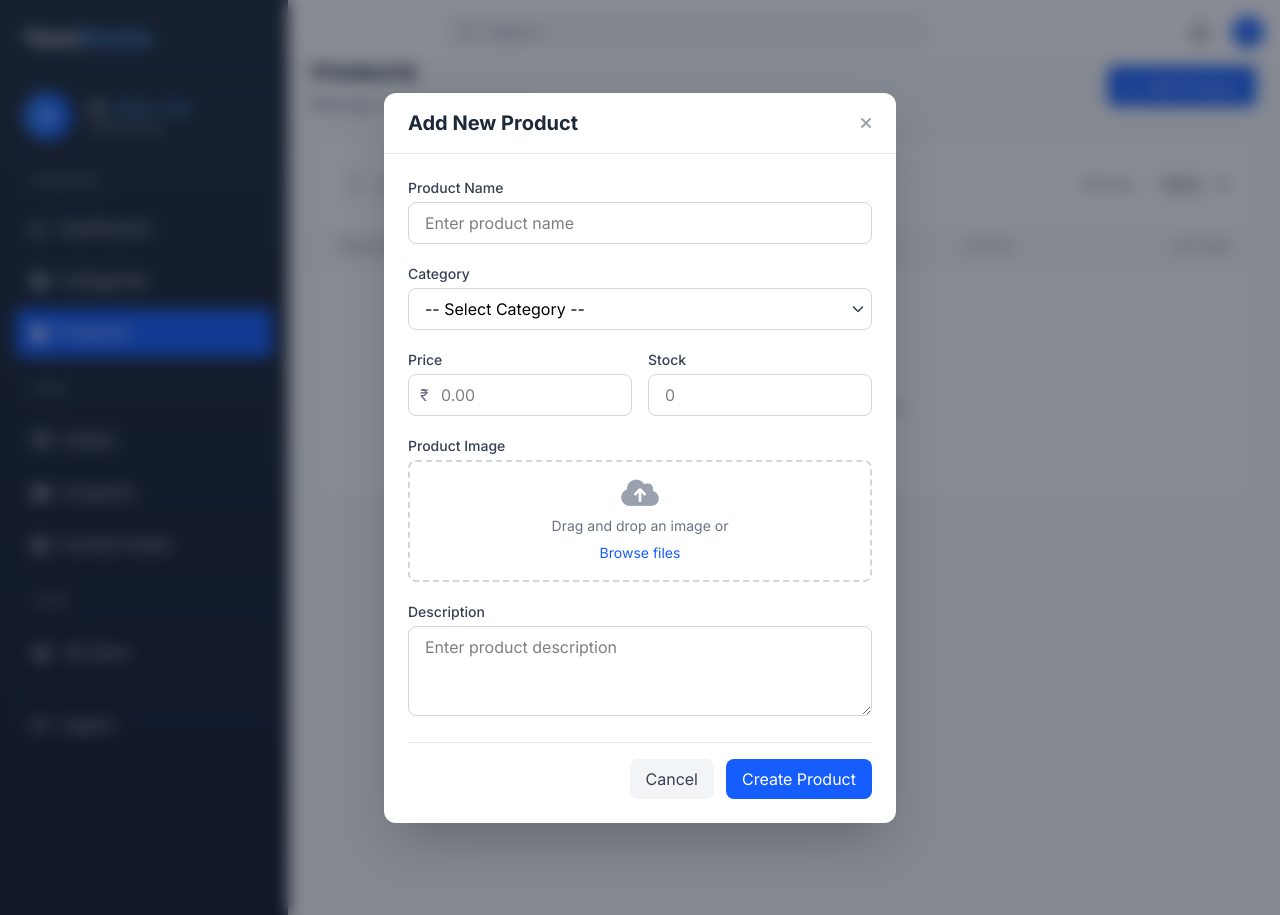
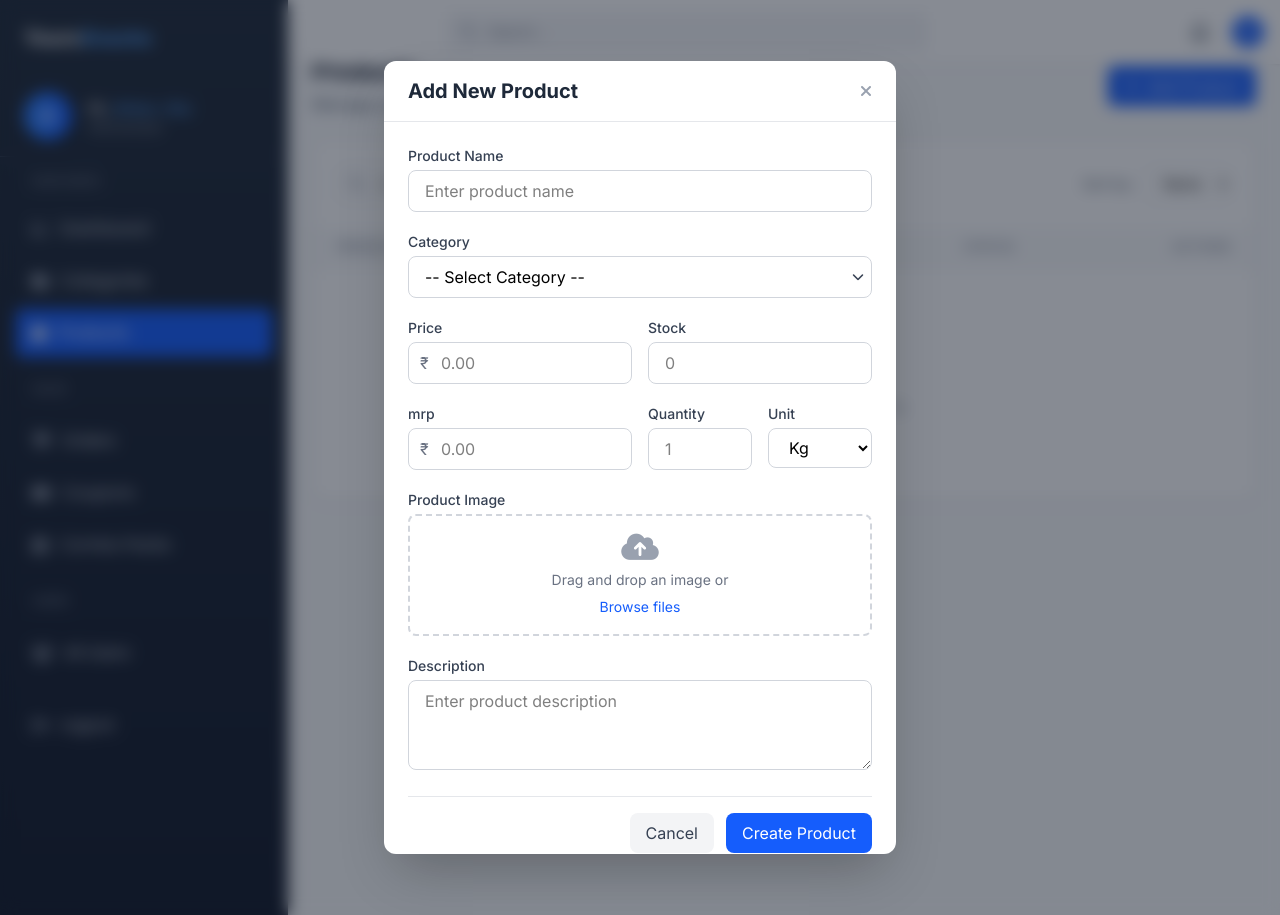
Before and after one commit to ankurjhaaa/makhanaweb-pro, a Laravel app: page /admin/products in a window 1280 px wide, after a click on "Add Product". Run offline with Laravel 12, Linux system fonts and the light colour scheme; the visitor is signed in with stand-in values (Sample User, id 1); data that the repository does not hold is empty; style sheets or scripts are compiled from the project's sources; parts of the project's set-up code (start-up, migrations or seed data) failed here and were passed over; some libraries are stand-ins or nearby versions.

Commit message:
somthing

```diff
--- a/resources/views/admin/products.blade.php
+++ b/resources/views/admin/products.blade.php
@@ -78,7 +78,7 @@
                                 <td class="px-6 py-4 whitespace-nowrap">
                                     <div class="flex items-center">
                                         <img class="h-12 w-12 rounded-lg object-cover border"
-                                            src="{{ $product->image_url }}?tr=w-200,h-200,fo-face,q-90" alt="Product">
+                                            src="{{ $product->imagelink }}?tr=w-200,h-200,fo-face,q-10" alt="Product">
                                         <div class="ml-4">
                                             <div class="text-sm font-semibold text-gray-900">{{ $product->name }}</div>
                                             <div class="text-xs text-gray-500">SKU: #{{ $product->id }}</div>
@@ -114,8 +114,7 @@
 
                                 <td class="px-6 py-4 whitespace-nowrap text-right">
                                     <div class="flex items-center justify-end space-x-3">
-                                        <button
-                                            onclick="openComboModal({{ $product->id }}, '{{ $product->name }}')"
+                                        <button onclick="openComboModal({{ $product->id }}, '{{ $product->name }}')"
                                             class="text-blue-600 hover:text-blue-900" title="Make Combo">
                                             <i class="fas fa-object-group"></i>
                                         </button>
@@ -127,7 +126,8 @@
                                         <form action="{{ route('deleteProduct', $product->id) }}" method="POST" class="inline">
                                             @csrf
                                             @method('DELETE')
-                                            <button type="submit" onclick="return confirm('Are you sure you want to delete this product?')"
+                                            <button type="submit"
+                                                onclick="return confirm('Are you sure you want to delete this product?')"
                                                 class="text-red-600 hover:text-red-900" title="Delete Product">
                                                 <i class="fas fa-trash"></i>
                                             </button>
@@ -142,7 +142,8 @@
 
                             <!-- Edit Modal -->
                             <div id="editProductModal-{{ $product->id }}" class="hidden">
-                                <div class="fixed inset-0 bg-gray-900/50 backdrop-blur-sm flex justify-center items-center z-50 p-4">
+                                <div
+                                    class="fixed inset-0 bg-gray-900/50 backdrop-blur-sm flex justify-center items-center z-50 p-4">
                                     <div class="bg-white rounded-xl shadow-2xl w-full max-w-lg relative">
                                         <div class="px-6 py-4 border-b border-gray-200">
                                             <div class="flex items-center justify-between">
@@ -162,7 +163,8 @@
                                                 @method('PUT')
 
                                                 <div>
-                                                    <label class="block text-sm font-medium text-gray-700 mb-1">Product Name</label>
+                                                    <label class="block text-sm font-medium text-gray-700 mb-1">Product
+                                                        Name</label>
                                                     <input type="text" name="name" value="{{ $product->name }}"
                                                         class="w-full border border-gray-300 rounded-lg px-4 py-2 focus:ring-blue-500 focus:border-blue-500"
                                                         required>
@@ -175,12 +177,14 @@
                                                             class="w-full border border-gray-300 rounded-lg px-4 py-2 bg-white focus:ring-blue-500 focus:border-blue-500 appearance-none"
                                                             required>
                                                             @foreach($categories as $cat)
-                                                                <option value="{{ $cat->id }}" @if($cat->id == $product->category_id) selected @endif>
+                                                                <option value="{{ $cat->id }}" @if($cat->id == $product->category_id)
+                                                                selected @endif>
                                                                     {{ $cat->name }}
                                                                 </option>
                                                             @endforeach
                                                         </select>
-                                                        <div class="pointer-events-none absolute inset-y-0 right-0 flex items-center px-2 text-gray-700">
+                                                        <div
+                                                            class="pointer-events-none absolute inset-y-0 right-0 flex items-center px-2 text-gray-700">
                                                             <i class="fas fa-chevron-down text-xs"></i>
                                                         </div>
                                                     </div>
@@ -188,18 +192,22 @@
 
                                                 <div class="grid grid-cols-2 gap-4">
                                                     <div>
-                                                        <label class="block text-sm font-medium text-gray-700 mb-1">Price</label>
+                                                        <label
+                                                            class="block text-sm font-medium text-gray-700 mb-1">Price</label>
                                                         <div class="relative">
-                                                            <div class="absolute inset-y-0 left-0 pl-3 flex items-center pointer-events-none">
+                                                            <div
+                                                                class="absolute inset-y-0 left-0 pl-3 flex items-center pointer-events-none">
                                                                 <span class="text-gray-500">₹</span>
                                                             </div>
-                                                            <input type="number" step="0.01" name="price" value="{{ $product->price }}"
+                                                            <input type="number" step="0.01" name="price"
+                                                                value="{{ $product->price }}"
                                                                 class="w-full border border-gray-300 pl-8 px-4 py-2 rounded-lg focus:ring-blue-500 focus:border-blue-500"
                                                                 required>
                                                         </div>
                                                     </div>
                                                     <div>
-                                                        <label class="block text-sm font-medium text-gray-700 mb-1">Stock</label>
+                                                        <label
+                                                            class="block text-sm font-medium text-gray-700 mb-1">Stock</label>
                                                         <input type="number" name="stock" value="{{ $product->stock }}"
                                                             class="w-full border border-gray-300 rounded-lg px-4 py-2 focus:ring-blue-500 focus:border-blue-500"
                                                             required>
@@ -207,20 +215,23 @@
                                                 </div>
 
                                                 <div>
-                                                    <label class="block text-sm font-medium text-gray-700 mb-1">Description</label>
+                                                    <label
+                                                        class="block text-sm font-medium text-gray-700 mb-1">Description</label>
                                                     <textarea name="description" rows="3"
                                                         class="w-full border border-gray-300 rounded-lg px-4 py-2 focus:ring-blue-500 focus:border-blue-500">{{ $product->description }}</textarea>
                                                 </div>
 
                                                 <div>
-                                                    <label class="block text-sm font-medium text-gray-700 mb-1">Product Image</label>
+                                                    <label class="block text-sm font-medium text-gray-700 mb-1">Product
+                                                        Image</label>
                                                     <div class="flex items-center space-x-4">
                                                         <div class="h-16 w-16 rounded-lg overflow-hidden bg-gray-100 border">
-                                                            <img src="{{ $product->image_url }}?tr=w-100,h-100" alt="{{ $product->name }}"
-                                                                class="h-full w-full object-cover">
+                                                            <img src="{{ $product->image_url }}?tr=w-100,h-100"
+                                                                alt="{{ $product->name }}" class="h-full w-full object-cover">
                                                         </div>
                                                         <div class="flex-1">
-                                                            <label class="cursor-pointer block w-full px-4 py-2 bg-gray-50 border border-gray-300 rounded-lg text-sm text-gray-700 hover:bg-gray-100 text-center">
+                                                            <label
+                                                                class="cursor-pointer block w-full px-4 py-2 bg-gray-50 border border-gray-300 rounded-lg text-sm text-gray-700 hover:bg-gray-100 text-center">
                                                                 <span>Change image</span>
                                                                 <input type="file" name="image" class="hidden">
                                                             </label>
@@ -266,12 +277,12 @@
             </div>
 
             @if(count($products) > 0)
-            <div class="bg-gray-50 px-6 py-4 border-t border-gray-200">
-                <div class="flex items-center justify-between">
-                    <p class="text-sm text-gray-600">Showing {{ count($products) }} products</p>
-                    <!-- Pagination could be added here if needed -->
+                <div class="bg-gray-50 px-6 py-4 border-t border-gray-200">
+                    <div class="flex items-center justify-between">
+                        <p class="text-sm text-gray-600">Showing {{ count($products) }} products</p>
+                        <!-- Pagination could be added here if needed -->
+                    </div>
                 </div>
-            </div>
             @endif
         </div>
     </div>
@@ -290,7 +301,7 @@
                     </div>
                 </div>
 
-                <div class="p-6">
+                <div class="p-6 max-h-[80vh] overflow-y-auto">
                     <form method="POST" action="{{ route('addProducts') }}" enctype="multipart/form-data" class="space-y-5">
                         @csrf
 
@@ -312,7 +323,8 @@
                                         <option value="{{ $cat->id }}">{{ $cat->name }}</option>
                                     @endforeach
                                 </select>
-                                <div class="pointer-events-none absolute inset-y-0 right-0 flex items-center px-2 text-gray-700">
+                                <div
+                                    class="pointer-events-none absolute inset-y-0 right-0 flex items-center px-2 text-gray-700">
                                     <i class="fas fa-chevron-down text-xs"></i>
                                 </div>
                             </div>
@@ -337,6 +349,43 @@
                                     required>
                             </div>
                         </div>
+                        <div class="grid grid-cols-2 gap-4">
+                            <div>
+                                <label class="block text-sm font-medium text-gray-700 mb-1">mrp</label>
+                                <div class="relative">
+                                    <div class="absolute inset-y-0 left-0 pl-3 flex items-center pointer-events-none">
+                                        <span class="text-gray-500">₹</span>
+                                    </div>
+                                    <input type="number" step="0.01" name="mrp" placeholder="0.00"
+                                        class="w-full border border-gray-300 pl-8 px-4 py-2 rounded-lg focus:ring-blue-500 focus:border-blue-500"
+                                        required>
+                                </div>
+                            </div>
+                            <div class="grid grid-cols-2 gap-4">
+                                <!-- Quantity Input -->
+                                <div>
+                                    <label class="block text-sm font-medium text-gray-700 mb-1">Quantity</label>
+                                    <input type="number" name="quantity" placeholder="1" min="1"
+                                        class="w-full border border-gray-300 rounded-lg px-4 py-2 focus:ring-blue-500 focus:border-blue-500"
+                                        required>
+                                </div>
+
+                                <!-- Unit Select -->
+                                <div>
+                                    <label class="block text-sm font-medium text-gray-700 mb-1">Unit</label>
+                                    <select name="unit"
+                                        class="w-full border border-gray-300 rounded-lg px-4 py-2 focus:ring-blue-500 focus:border-blue-500"
+                                        required>
+                                        <option value="kg">Kg</option>
+                                        <option value="g">Gram</option>
+                                        <option value="l">Litre</option>
+                                        <option value="ml">Millilitre</option>
+                                        <option value="pcs">Pieces</option>
+                                    </select>
+                                </div>
+                            </div>
+
+                        </div>
 
                         <div>
                             <label class="block text-sm font-medium text-gray-700 mb-1">Product Image</label>
@@ -359,7 +408,8 @@
                         </div>
 
                         <div class="pt-4 border-t border-gray-200 flex justify-end gap-3">
-                            <button type="button" onclick="document.getElementById('addProductModal').classList.add('hidden')"
+                            <button type="button"
+                                onclick="document.getElementById('addProductModal').classList.add('hidden')"
                                 class="px-4 py-2 bg-gray-100 text-gray-700 rounded-lg hover:bg-gray-200 focus:outline-none focus:ring-2 focus:ring-gray-300">
                                 Cancel
                             </button>
@@ -370,6 +420,8 @@
                         </div>
                     </form>
                 </div>
+
+
             </div>
         </div>
     </div>
@@ -381,8 +433,7 @@
                 <div class="px-6 py-4 border-b border-gray-200">
                     <div class="flex items-center justify-between">
                         <h2 class="text-xl font-bold text-gray-800">Create Product Combo</h2>
-                        <button onclick="closeComboModal()"
-                            class="text-gray-400 hover:text-gray-600 focus:outline-none">
+                        <button onclick="closeComboModal()" class="text-gray-400 hover:text-gray-600 focus:outline-none">
                             <i class="fas fa-times"></i>
                         </button>
                     </div>
--- a/resources/views/livewire/public/shop.blade.php
+++ b/resources/views/livewire/public/shop.blade.php
@@ -76,7 +76,7 @@
                             </div>
                         @endif
 
-                        <img src="{{ $product->image_url }}" alt="{{ $product->name }}"
+                        <img src="{{ $product->imagelink }}" alt="{{ $product->name }}"
                             class="w-full h-full object-cover group-hover:scale-105 transition-transform duration-300">
                     </div>
 
```
